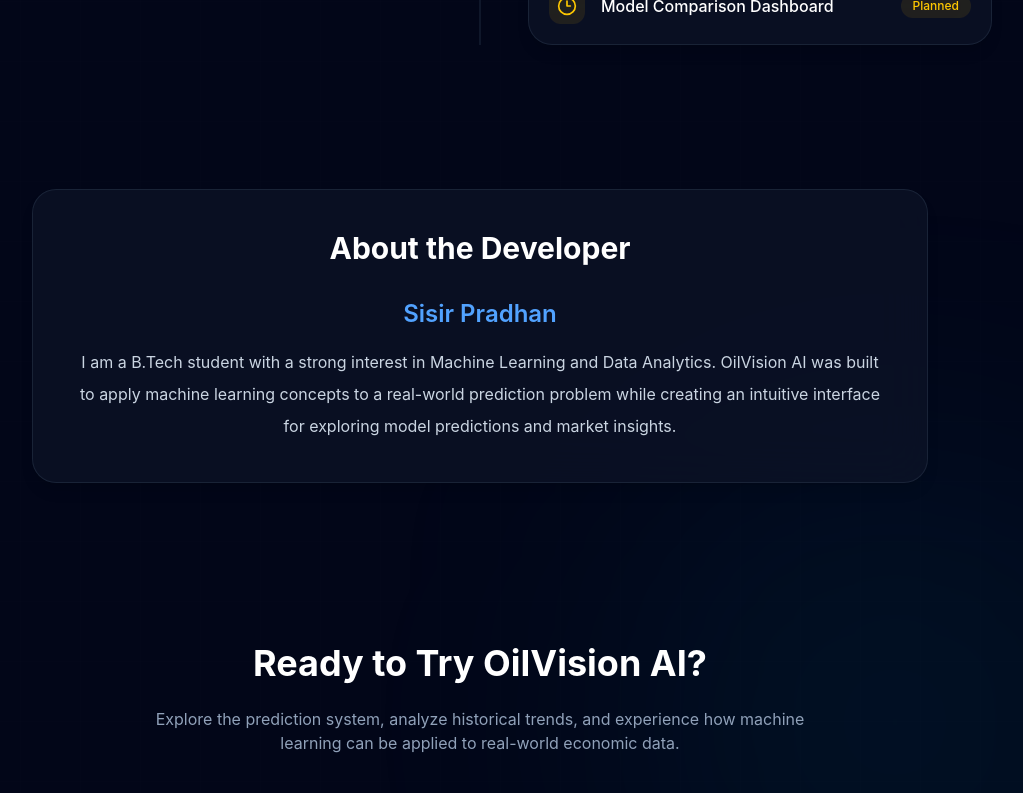
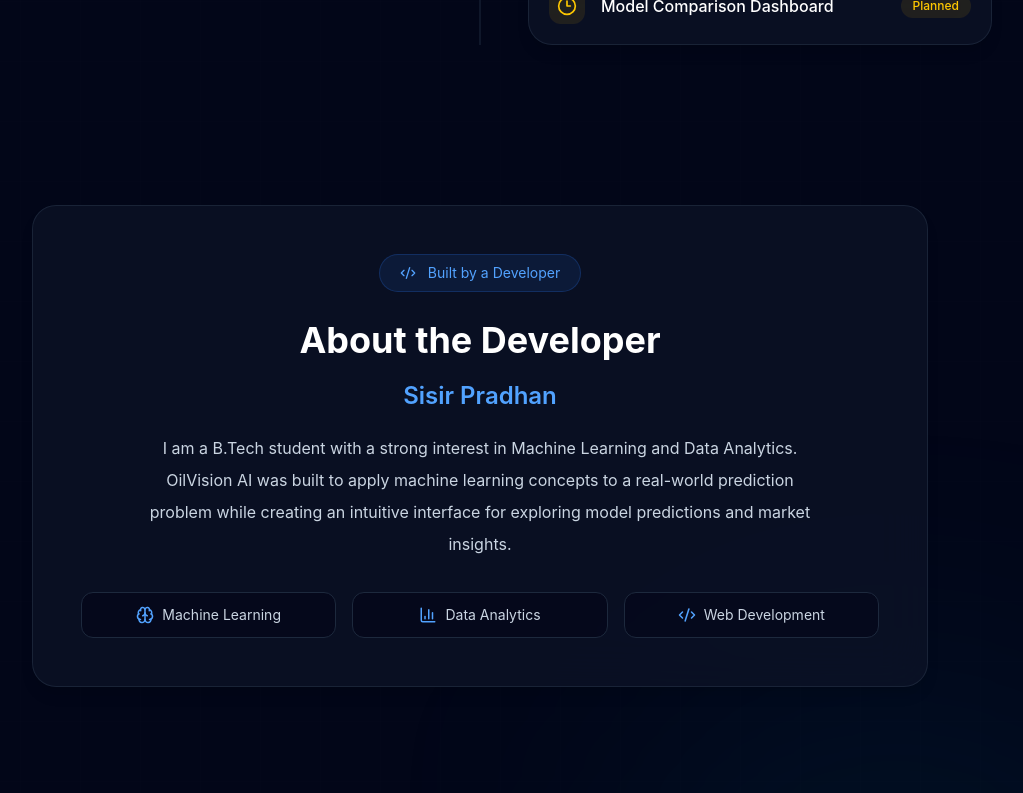
Before and after one commit to Sisir-Pradhan07/oilvision-ai, a React app in the folder frontend/: page /about in a window 1280 px wide. Shown: the part 3080-3873 px from the top of the page, without its empty margins (160-1183 px from the left). Built offline with nearby package versions, Linux system fonts and the light colour scheme; no server answers; the HTML template or start-up script is replaced by a standard one.

Commit message:
Polish about developer section

```diff
--- a/frontend/src/components/about/Developer.jsx
+++ b/frontend/src/components/about/Developer.jsx
@@ -1,32 +1,73 @@
+import { motion } from "framer-motion";
+import { Code2, Brain, BarChart3 } from "lucide-react";
 import GlassCard from "../ui/GlassCard";
 
 function Developer() {
   return (
-    <section className="px-6 py-16">
+    <section className="px-6 py-20">
       <div className="mx-auto max-w-4xl">
-        <GlassCard className="p-10 text-center">
+        <motion.div
+          initial={{ opacity: 0, y: 25 }}
+          whileInView={{ opacity: 1, y: 0 }}
+          viewport={{ once: true }}
+          transition={{ duration: 0.6 }}
+        >
+          <GlassCard className="p-10 text-center md:p-12">
 
-          <h2 className="text-3xl font-bold text-white">
+            <div className="mx-auto flex w-fit items-center gap-3 rounded-full border border-blue-500/20 bg-blue-500/10 px-5 py-2 text-sm text-blue-400">
+              <Code2 size={16} />
+              Built by a Developer
+            </div>
+
+            <h2 className="mt-7 text-3xl font-bold text-white md:text-4xl">
               About the Developer
             </h2>
 
-          <h3 className="mt-8 text-2xl font-semibold text-blue-400">
+            <h3 className="mt-5 text-2xl font-semibold text-blue-400">
               Sisir Pradhan
             </h3>
 
-          <p className="mt-4 leading-8 text-slate-300">
-            I am a B.Tech student with a strong interest in
-            Machine Learning and Data Analytics. OilVision AI
-            was built to apply machine learning concepts to a
-            real-world prediction problem while creating an
-            intuitive interface for exploring model predictions
+            <p className="mx-auto mt-5 max-w-2xl leading-8 text-slate-300">
+              I am a B.Tech student with a strong interest in Machine Learning
+              and Data Analytics. OilVision AI was built to apply machine
+              learning concepts to a real-world prediction problem while
+              creating an intuitive interface for exploring model predictions
               and market insights.
             </p>
 
+            <div className="mt-8 grid gap-4 sm:grid-cols-3">
+
+              <Skill
+                icon={<Brain size={18} />}
+                title="Machine Learning"
+              />
+
+              <Skill
+                icon={<BarChart3 size={18} />}
+                title="Data Analytics"
+              />
+
+              <Skill
+                icon={<Code2 size={18} />}
+                title="Web Development"
+              />
+
+            </div>
+
           </GlassCard>
+        </motion.div>
       </div>
     </section>
   );
 }
 
+function Skill({ icon, title }) {
+  return (
+    <div className="flex items-center justify-center gap-2 rounded-xl border border-slate-800 bg-slate-950/60 px-4 py-3 text-sm text-slate-300">
+      <span className="text-blue-400">{icon}</span>
+      {title}
+    </div>
+  );
+}
+
 export default Developer;
```
Lines whose indentation alone changed are shown as unchanged.
